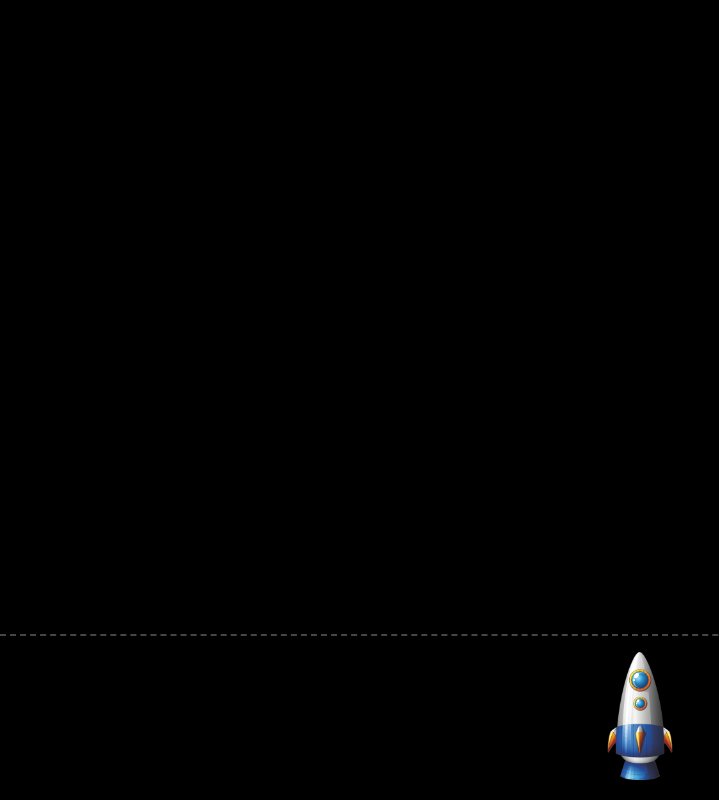
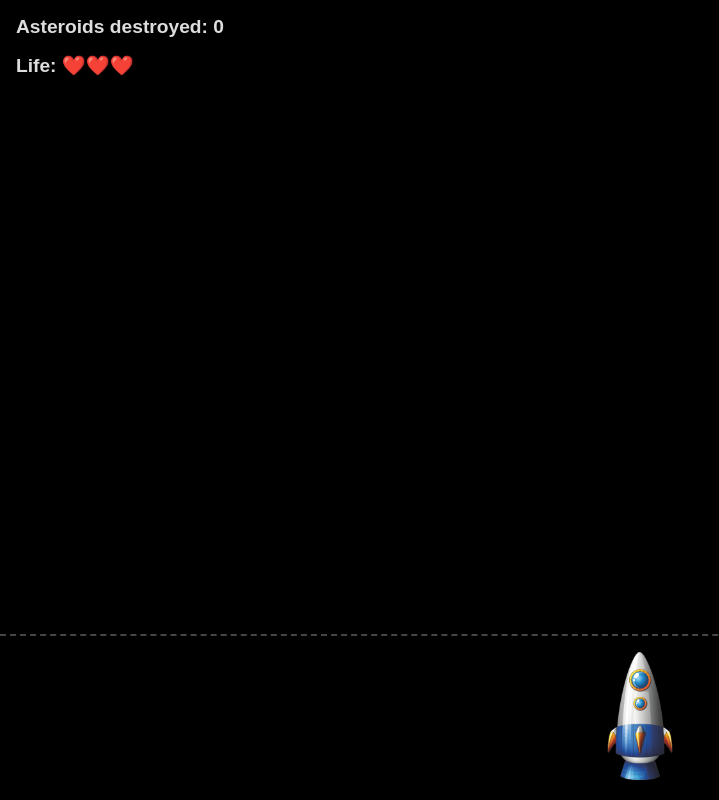
Before and after one commit to Vatsal-Bharkhada-Simform/JS_prac_test, a website: page index.html in a window 1280 px wide. Shown: the whole page, without its empty margins (0-719 px from the left). Drawn offline with Linux system fonts and the light colour scheme.

Commit message:
Feat: Add elements to show score and remaining lives.

```diff
--- a/index.html
+++ b/index.html
@@ -9,7 +9,16 @@
 <body>
     <main>
         <section class="asteroid-area">
-
+            <aside class="info">
+                <div>
+                    <span>Asteroids destroyed:</span>
+                    <span class="destroy-count">0</span>
+                </div>
+                <div>
+                    <span>Life:</span>
+                    <span class="destroy-count">❤️❤️❤️</span>
+                </div>
+            </aside>
         </section>
         <section class="danger-zone">
             <div class="rocket">
--- a/styles/style.css
+++ b/styles/style.css
@@ -29,6 +29,18 @@ main{
 
     .asteroid-area {
         flex: 6;
+
+        .info {
+            position: fixed;
+            top: 0;
+            left: 0;
+            padding: 1rem;
+            font-size: 1.2rem;
+            font-weight: 600;
+            display: flex;
+            flex-direction: column;
+            gap: 1rem;
+        }
     }
 
     .danger-zone {
```
